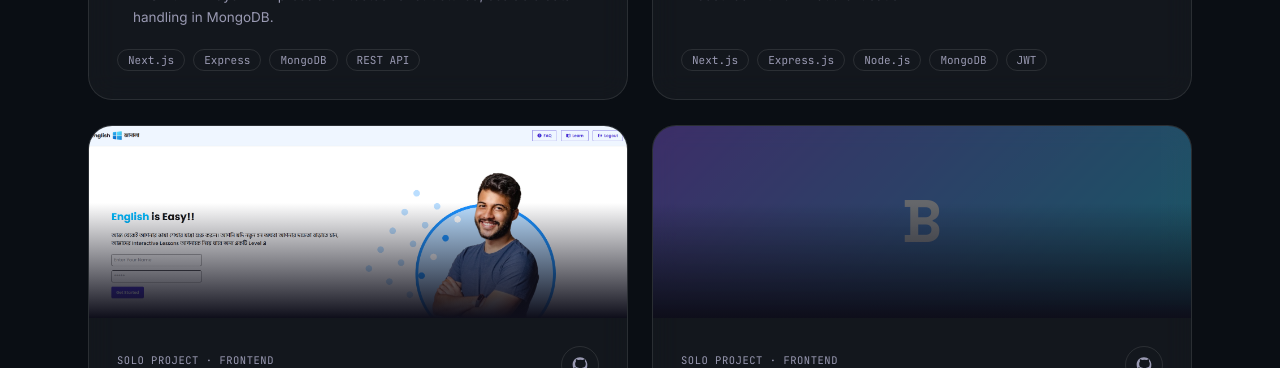
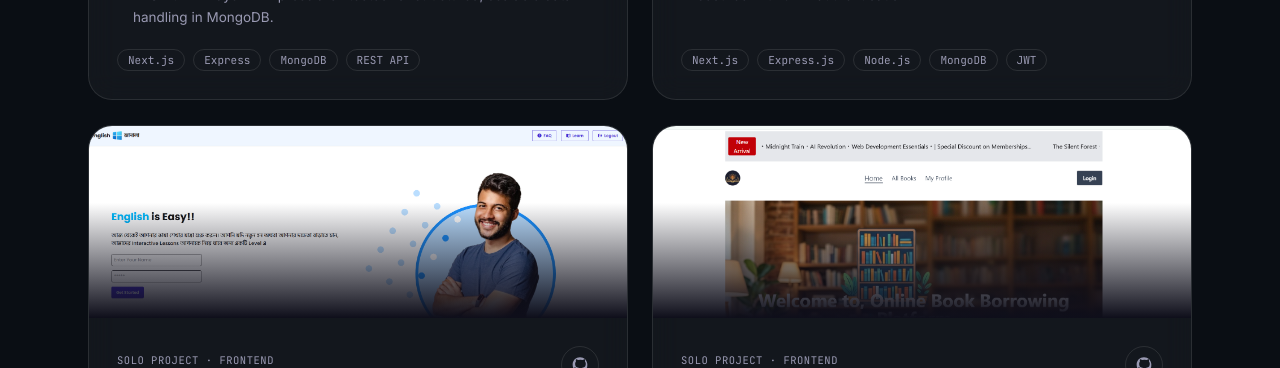
Before and after one commit to kallol-Dey229/Portfolio, a Next.js app: page / in a window 1280 px wide. Shown: the part 3880-4248 px from the top of the page. Built offline with nearby package versions, Linux system fonts and the light colour scheme; no server answers.

Commit message:
project image updated

```diff
--- a/data/projects.ts
+++ b/data/projects.ts
@@ -106,6 +106,7 @@ export const projects: Project[] = [
       "Focused on a smooth, user-friendly borrowing flow from search to checkout.",
     ],
     tech: ["React", "JavaScript"],
+    image: "/images/Book_vibe.png",
     github: "https://github.com/kallol-Dey229/Book-Vibe-Using-React",
   },
 ];
```
